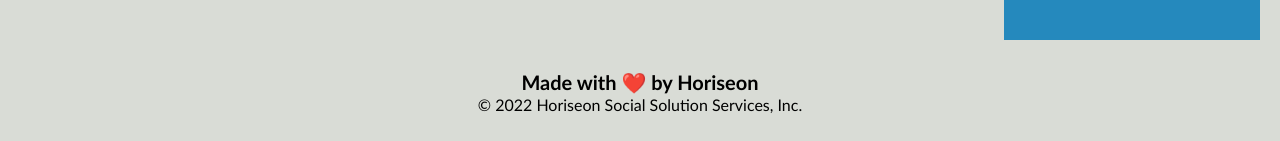
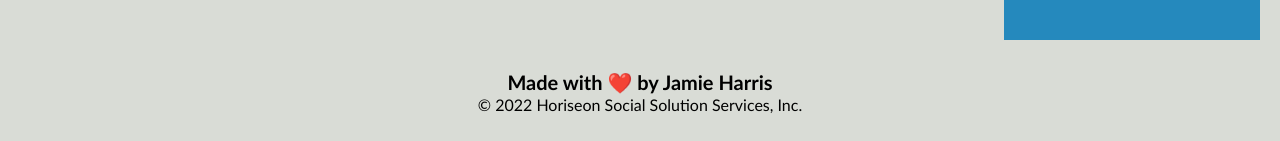
Before and after one commit to asapharris/Horiseon-Assessibility-Refactor, a plain HTML site: page index.html in a window 1280 px wide. Shown: the part 1883-2024 px from the top of the page. Drawn offline with Linux system fonts and the light colour scheme.

Commit message:
edited text at bottom of website to make it more personal

```diff
--- a/index.html
+++ b/index.html
@@ -78,7 +78,7 @@
     </div>
 
     <div class="footer">
-        <h2>Made with ❤️️ by Horiseon</h2>
+        <h2>Made with ❤️️ by Jamie Harris</h2>
         <p>
             &copy; 2022 Horiseon Social Solution Services, Inc.
         </p>
```
